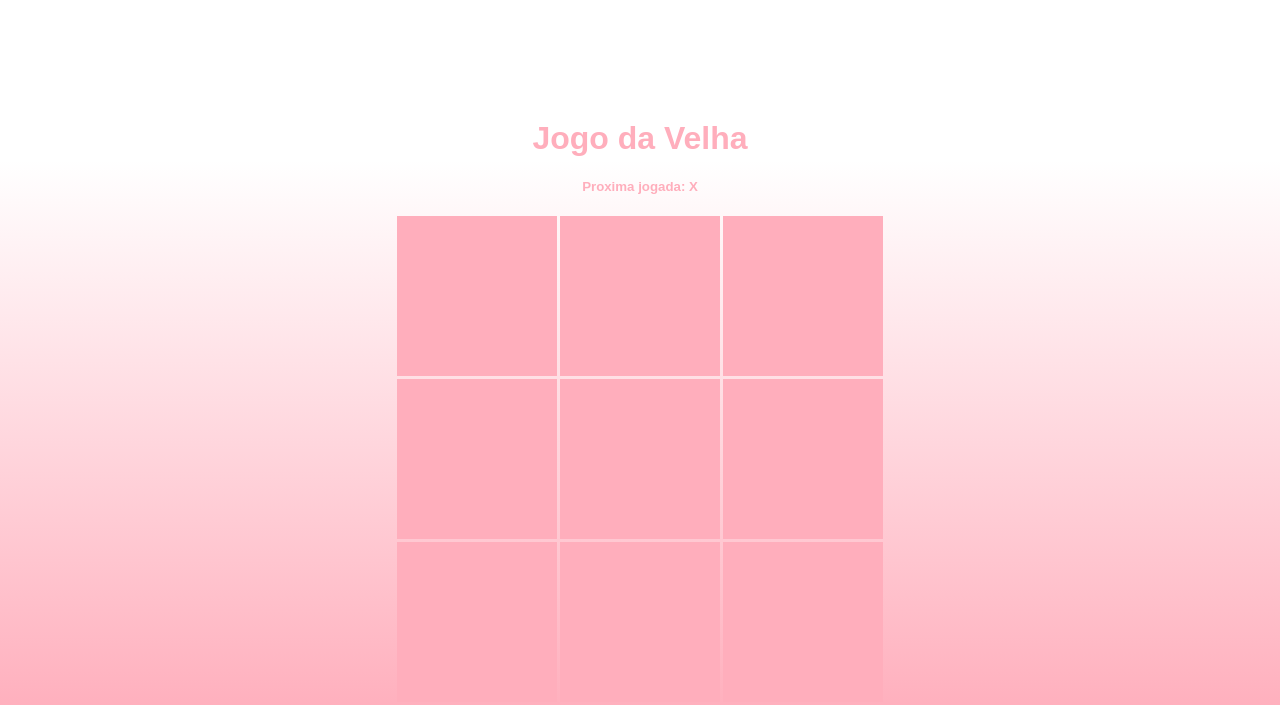
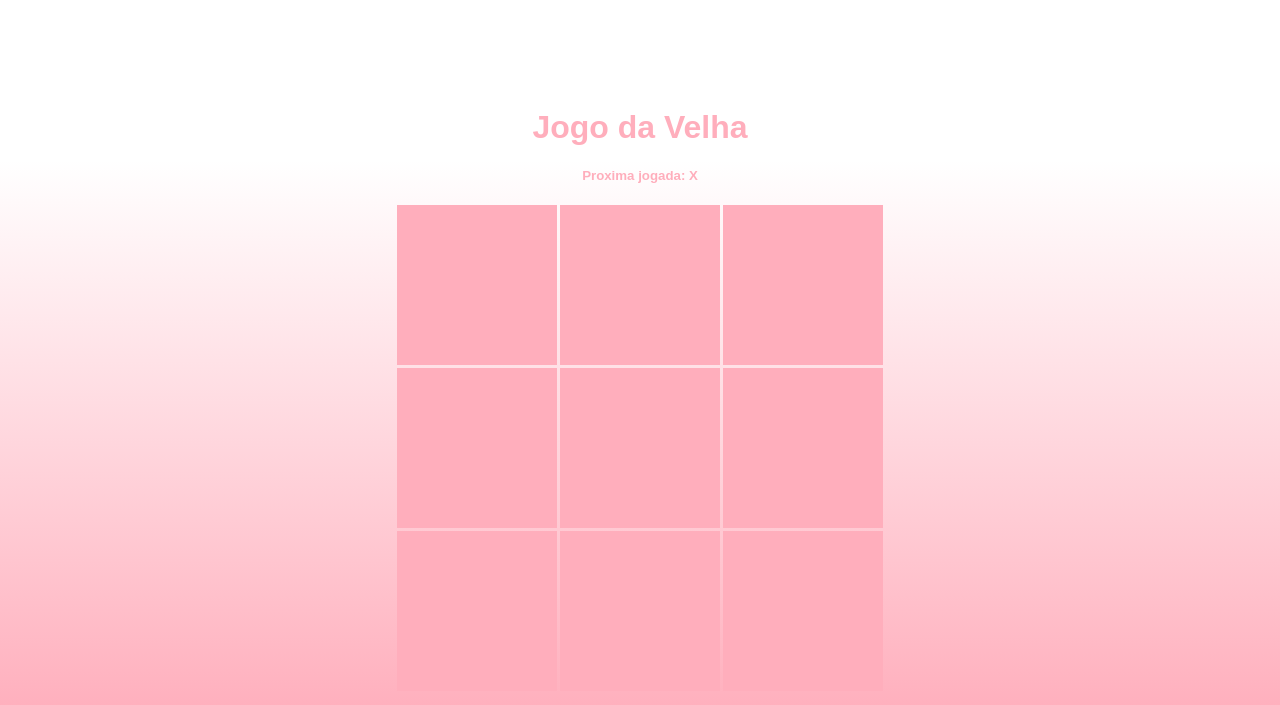
Before and after one commit to marcosazevedo2112/jogo-da-velha, a plain HTML site: page index.html in a window 1280 px wide. Drawn offline with Linux system fonts and the light colour scheme.

Commit message:
Correção de bugs
Um bug relacionado ao display do jogador ganhador

```diff
--- a/js/logic.js
+++ b/js/logic.js
@@ -70,8 +70,7 @@ export let logic = {
 
     /**
     * @param {array} blocks - The id of blocks to paint in a winning case
-    * @param {string | undefined} gameDiv - The div where the game is running, defaultlogic.player - If the someone wins, the player who wins, if not, undefined
-    * @param {node} gameDiv - The div where the game is running, default = #game
+    * @param {string | undefined} logic.player - If the someone wins, the player who wins, if not, undefined
     * @returns none
     */
     win: (blocks, player)=>{
--- a/styles/main.css
+++ b/styles/main.css
@@ -29,6 +29,11 @@ body{
     grid-template-rows: repeat(3, 1fr);
     gap: 3px;
 
+}
+
+#title-game{
+    max-width: fit-content;
+    margin: auto;
 }
 
 .block{
```
